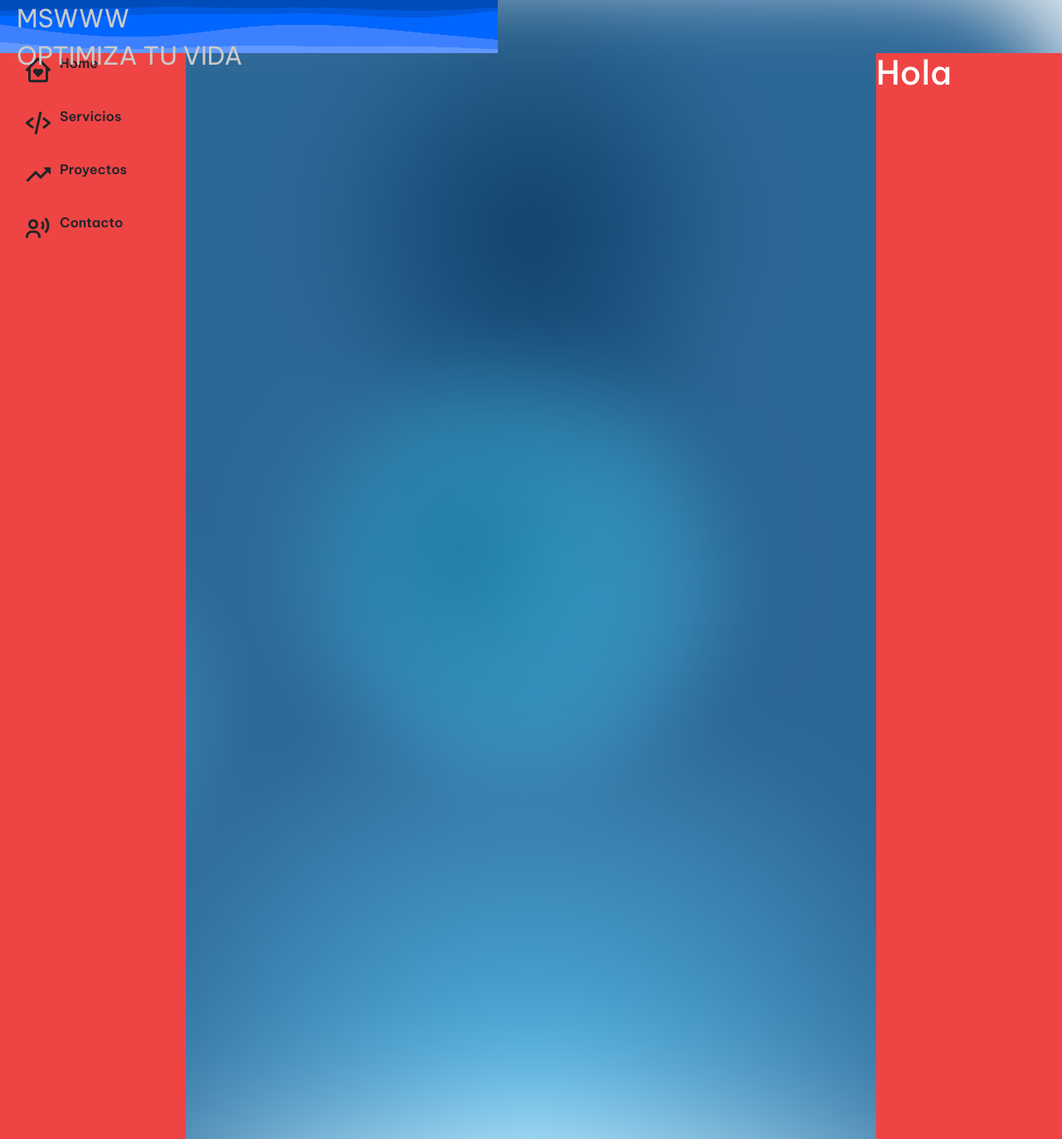
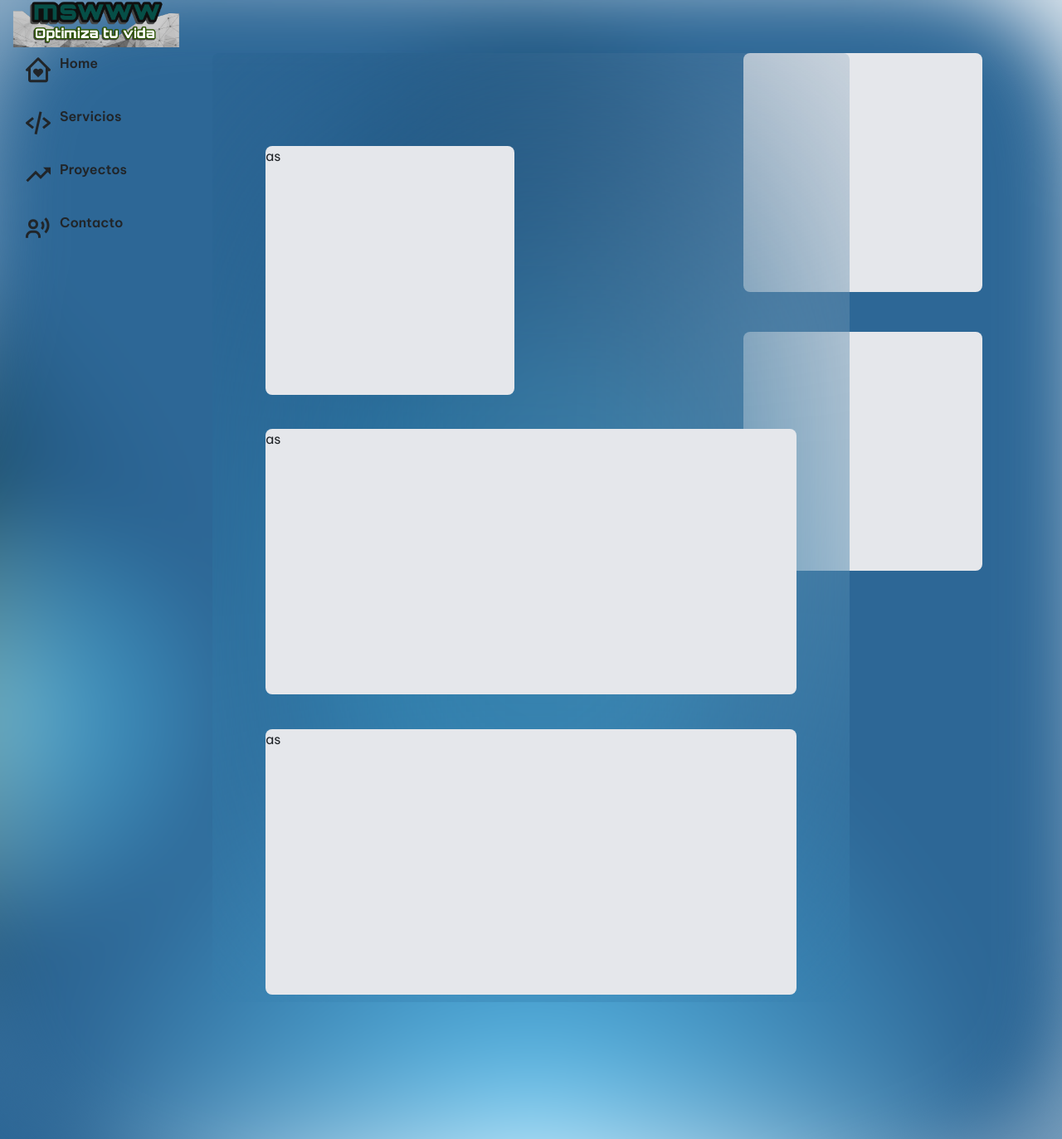
Before and after one commit to RodolfoRM123/mswww, a Django app: page / in a window 1280 px wide. Shown: the whole page at 83% size. Run offline with Django 5.2, Linux system fonts and the light colour scheme.

Commit message:
Efectos en Index

```diff
--- a/home/templates/index.html
+++ b/home/templates/index.html
@@ -6,8 +6,47 @@
 
 
 {% block content %}
-<div>
+<div class="fixed top-16 left-64 h-5/6 w-3/5 rounded-lg backdrop-opacity-10 backdrop-invert flex justify-center  "
+    style="backdrop-filter: blur(180.8px);" id="scroll_b">
+    <div class="grid grid-cols-1 gap-8 w-10/12">
+        <div class="overflow-hidden rounded-lg w-full mt-28 h-80 bg-gray-200" id="miDiv">as</div>
+        <div class="overflow-hidden rounded-lg w-full h-80 bg-gray-200">as</div>
+        <div class="overflow-hidden rounded-lg w-full h-80 bg-gray-200">as</div>
+    </div>
+</div>
+<script>
+    const contenedor = document.getElementById('scroll_b');
+    const miDiv = document.getElementById('miDiv');
 
-</div>
+// Recuperar tamaño guardado del localStorage o usar tamaño original
+let tamañoOriginal = 300; // Tamaño original
+let tamañoActual = parseInt(localStorage.getItem('tamañoDiv')) || tamañoOriginal; // Tamaño actual
+
+// Establecer tamaño inicial
+miDiv.style.width = tamañoActual + 'px';
+miDiv.style.height = tamañoActual + 'px';
+
+contenedor.addEventListener('scroll', () => {
+  const scrollTop = contenedor.scrollTop;
+
+  if (scrollTop > 0) {
+    // Incrementar el tamaño cuando se baja
+    tamañoActual = tamañoOriginal + scrollTop;
+    miDiv.style.width = tamañoActual + 'px';
+    miDiv.style.height = tamañoActual + 'px';
+  } else {
+    // Regresar al tamaño original cuando se sube
+    tamañoActual = tamañoOriginal;
+    miDiv.style.width = tamañoOriginal + 'px';
+    miDiv.style.height = tamañoOriginal + 'px';
+  }
+
+  // Guardar el tamaño actual en localStorage
+  localStorage.setItem('tamañoDiv', tamañoActual);
+  console.log(`Tamaño del div: ${tamañoActual}px`);
+});
+</script>
+
+
 
 {% endblock %}
--- a/static/css/leftside.css
+++ b/static/css/leftside.css
@@ -2,6 +2,7 @@
 *{
 
     font-family: "Be Vietnam Pro", sans-serif;
+
 }
 .text-container {
     z-index: 1;
@@ -431,16 +432,9 @@
 
 
   #container {
-    color:#cacaca;
+    color:#ffffff;
     text-transform: uppercase;
     font-size:30px;
-
-    padding-top:00px;
-    position:fixed;
-    width:100%;
-
-    display:block;
-    margin-left: 20px;
   }
 
   #flip {
@@ -481,3 +475,71 @@
     99.99% {margin-top:0px;}
     100% {margin-top:-270px;}
   }
+
+
+#logo{
+    width: 200px;
+
+}
+
+
+  .box {
+    /*animation: anime 3s cubic-bezier(0.16, 1, 0.3, 1) 1s infinite alternate;*/
+  }
+
+  @keyframes anime {
+    0% {
+      width: 60px;
+      height: 60px;
+      background: #f0f0f0;
+      box-shadow:  0 0 0 #cccccc,
+                   0 0 0 #ffffff,
+                    10px 10px 10px #cccccc inset,
+                    -10px -10px 10px #ffffff inset;
+    }
+    25% {
+      width: 60px;
+      height: 60px;
+      background: #f8f8f8;
+      box-shadow:  10px 10px 10px #cccccc,
+                   10px 10px 10px #ffffff,
+                   0 0 0 #cccccc inset,
+                   0 0 0 #ffffff inset;
+    }
+    50% {
+      width: 60px;
+      height: 240px;
+      background: #f8f8f8;
+      box-shadow:  10px 10px 10px #cccccc,
+                   10px 10px 10px #ffffff,
+                   0 0 0 #cccccc inset,
+                   0 0 0 #ffffff inset;
+    }
+    100% {
+      width: 480px;
+      height: 240px;
+      background: #fafafa;
+      box-shadow:  40px 40px 40px #cccccc,
+                   0 0 0 #ffffff,
+                   0 0 0 #cccccc inset,
+                   2px 2px 2px #ffffff inset;
+    }}
+
+
+  /* Ocultar la barra de scroll */
+  .no-scrollbar::-webkit-scrollbar {
+    display: none; /* Para navegadores basados en WebKit como Chrome, Safari */
+  }
+
+  .no-scrollbar {
+    -ms-overflow-style: none;  /* IE y Edge */
+    scrollbar-width: none;  /* Firefox */
+  }
+  .grande {
+    width: 200px;
+    height: 200px;
+}
+
+#scroll_b{
+    overflow-y: auto;
+}
--- a/templates/base.html
+++ b/templates/base.html
@@ -19,15 +19,10 @@
     rel="stylesheet">
 
   <title>{% block title %}{% endblock %} - TAE</title>
-
-  <style>
-
-  </style>
-
   {% block head %}{% endblock %}
 </head>
 
-<body style='background-image: url("{% static 'img/fondo.jpeg' %}");'>
+<body>
   {% include "navbar.html" %}
 
   <div class="gradient-bg">
--- a/templates/leftside.html
+++ b/templates/leftside.html
@@ -1,4 +1,4 @@
-<div class="fixed bottom-0 sm:top-0 md:top-0 lg:top-0 xl:top-0 left-0 w-screen xs:w-56 sm:w-56 md:w-56 lg:w-56 h-20 xs:h-screen sm:h-screen md:h-screen lg:h-screen bg-red-500 mt-16 z-0">
+<div class="fixed bottom-0 sm:top-0 md:top-0 lg:top-0 xl:top-0 left-0 w-screen xs:w-56 sm:w-56 md:w-56 lg:w-56 h-20 xs:h-screen sm:h-screen md:h-screen lg:h-screen mt-16 z-0 backdrop-opacity-10 backdrop-invert" style=" ">
     <div class="grid grid-cols-4 xs:grid-cols-1 sm:grid-cols-1 md:grid-cols-1 lg:grid-cols-1 xl:grid-cols-1 gap-4 pl-0 sm:pl-7 md:pl-7 lg:pl-7 xl:pl-7">
         <div class="flex flex-col items-center sm:flex-row sm:items-start sm:justify-start">
             <i class='bx bx-home-heart text-4xl'></i>
--- a/templates/navbar.html
+++ b/templates/navbar.html
@@ -1,14 +1,6 @@
 {% load static %}
-<div class="fixed top-0 left-0 w-screen bg-transparent h-16 flex z-10 justify-between">
-    <div id=container>
-        MSWWW<div>Optimiza Tu Vida</div>
-        <div id=flip>
-          <div><div>Vida</div></div>
-          <div><div>Tu</div></div>
-          <div><div>Optimiza</div></div>
-        </div>
-
+<div class="fixed top-0 left-0 w-screen bg-transparent h-16 z-10" style="backdrop-filter: blur(1.8px); ">
+    <div id="container" class="flex justify-self-start mx-3">
+        <img src="{% static 'img/logo2.png' %}" id="logo">
       </div>
-
-      <img src="{% static 'img/fondo.jpeg' %}" alt="Descripción de la imagen" width="600">
 </div>
--- a/templates/rightside.html
+++ b/templates/rightside.html
@@ -1,5 +1,6 @@
-<div class="fixed top-0 right-0 pt-15 z-0 hidden xs:block sm:block md:block lg:block">
-    <div class="w-56 h-screen bg-red-500 mt-16">
-        <h1 class="text-white">Hola</h1>
+<div class="fixed top-0 right-0 pt-15 z-0 hidden xs:block sm:block md:block lg:block backdrop-opacity-10 backdrop-invert">
+    <div class="w-96 h-screen  mt-16">
+        <div class="box rounded-lg w-9/12 mt-5 h-72 bg-gray-200"></div>
+        <div class="box rounded-lg w-9/12 mt-5 h-72  bg-gray-200"></div>
     </div>
 </div>
```
Also changed, not shown: static/img/logo.png (added), static/img/logo2.png (added), static/img/mswww.jpeg (deleted).
